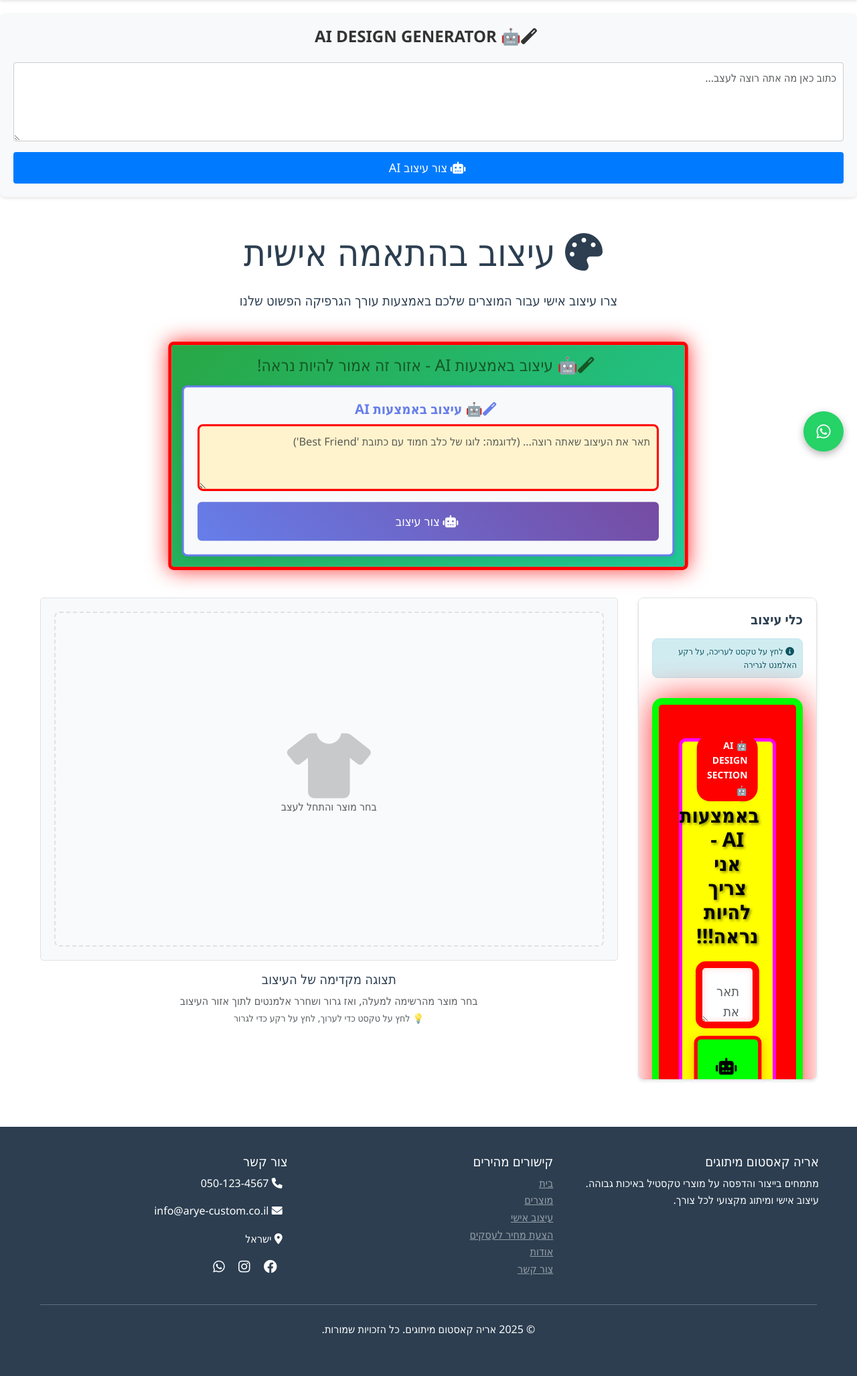
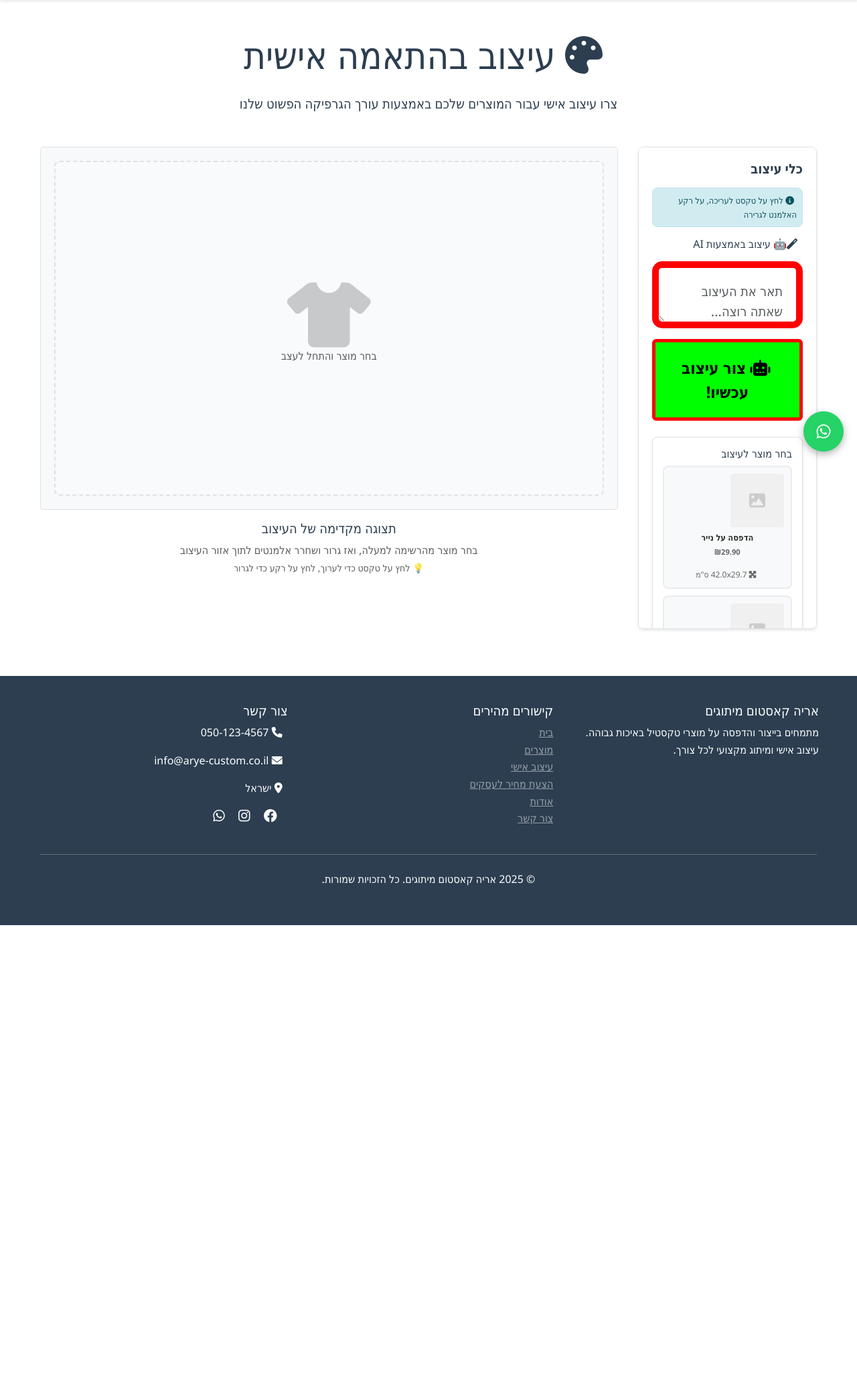
Before and after one commit to levynchi/arie-custom-branding, a Django app: page /custom-design/ in a window 1280 px wide. Shown: the part 106-2160 px from the top of the page at 67% size. After the commit the page ends 1487 px from the top, so only its background shows below. Run offline with Django 5.2, Linux system fonts and the light colour scheme; data comes from the database, SQL or seed files in the repository; both versions use the stored data as it was after the commit; some libraries are stand-ins or nearby versions.

Commit message:
Added print dimensions to products and updated AI design generation with specific requirements

```diff
--- a/main/models.py
+++ b/main/models.py
@@ -42,6 +42,10 @@ class Product(models.Model):
     is_active = models.BooleanField(default=True, verbose_name='פעיל')
     is_featured = models.BooleanField(default=False, verbose_name='מוצר מומלץ')
     stock_quantity = models.IntegerField(default=0, verbose_name='כמות במלאי')
+    # מידות הדפסה מקסימליות (בסנטימטרים)
+    max_print_width = models.FloatField(null=True, blank=True, verbose_name='רוחב הדפסה מקסימלי (ס"מ)')
+    max_print_height = models.FloatField(null=True, blank=True, verbose_name='גובה הדפסה מקסימלי (ס"מ)')
+    can_print = models.BooleanField(default=True, verbose_name='ניתן להדפסה')
     created_at = models.DateTimeField(auto_now_add=True)
     updated_at = models.DateTimeField(auto_now=True)
 
--- a/main/static/main/js/custom_design.js
+++ b/main/static/main/js/custom_design.js
@@ -22,6 +22,13 @@ function selectProduct(productElement) {
     const productImage = productElement.dataset.productImage;
     selectedProduct = { id: productId, image: productImage };
 
+    // Get print dimensions if available
+    const printSizeElement = productElement.querySelector('.product-print-size');
+    let printDimensions = null;
+    if (printSizeElement) {
+        printDimensions = printSizeElement.textContent.trim();
+    }
+
     // Update canvas background
     const canvas = document.getElementById('designCanvas');
     const placeholderText = document.getElementById('placeholderText');
@@ -40,6 +47,17 @@ function selectProduct(productElement) {
             <p>נבחר מוצר: ${productElement.querySelector('.product-name').textContent}</p>
             <p style="font-size: 0.9em; color: #666;">התחל לעצב על המוצר</p>
         `;
+    }
+
+    // Update print dimensions display
+    const printDimensionsDiv = document.getElementById('printDimensions');
+    const printDimensionsText = document.getElementById('printDimensionsText');
+
+    if (printDimensions) {
+        printDimensionsText.textContent = printDimensions;
+        printDimensionsDiv.style.display = 'block';
+    } else {
+        printDimensionsDiv.style.display = 'none';
     }
 }
 
--- a/main/templates/main/custom_design.html
+++ b/main/templates/main/custom_design.html
@@ -8,16 +8,6 @@
 {% endblock %}
 
 {% block content %}
-<!-- SUPER SIMPLE AI SECTION AT THE TOP -->
-<div class="ai-design-generator">
-    <h1 class="text-center mb-4">
-        <i class="fas fa-magic me-2"></i>🤖 AI DESIGN GENERATOR
-    </h1>
-    <textarea id="aiDesignPromptSimple" class="form-control mb-3" rows="4" placeholder="כתוב כאן מה אתה רוצה לעצב..."></textarea>
-    <button class="btn btn-primary w-100" onclick="generateAIDesign()">
-        <i class="fas fa-robot me-1"></i> צור עיצוב AI
-    </button>
-</div>
 
 <div class="container my-5" data-save-url="{% url 'main:save_design' %}">
     <div class="row">
@@ -29,31 +19,6 @@
             <p class="lead text-center mb-5">
                 צרו עיצוב אישי עבור המוצרים שלכם באמצעות עורך הגרפיקה הפשוט שלנו
             </p>
-
-            <!-- AI Design Generator Test -->
-            <div class="row justify-content-center mb-4">
-                <div class="col-md-8">
-                    <div class="alert alert-success text-center" style="border: 5px solid #28a745; background: #d4edda; font-size: 18px; font-weight: bold;">
-                        <h4 style="color: #155724; margin-bottom: 15px;">
-                            <i class="fas fa-magic me-2"></i>🤖 עיצוב באמצעות AI - אזור זה אמור להיות נראה!
-                        </h4>
-                        <div class="card" style="border: 3px solid #667eea; background: #f8f9fa;">
-                            <div class="card-body">
-                                <h5 class="card-title text-center" style="color: #667eea;">
-                                    <i class="fas fa-magic me-2"></i>🤖 עיצוב באמצעות AI
-                                </h5>
-                                <textarea id="aiDesignPromptTop" class="form-control mb-3" rows="3"
-                                          placeholder="תאר את העיצוב שאתה רוצה... (לדוגמה: לוגו של כלב חמוד עם כתובת 'Best Friend')"
-                                          style="border: 3px solid #ff0000; border-radius: 8px; font-size: 16px; padding: 10px; background: #fff3cd;"></textarea>
-                                <button class="btn btn-primary w-100" onclick="generateAIDesign()"
-                                        style="background: linear-gradient(45deg, #667eea, #764ba2); border: none; padding: 15px; font-size: 18px;">
-                                    <i class="fas fa-robot me-1"></i> צור עיצוב
-                                </button>
-                            </div>
-                        </div>
-                    </div>
-                </div>
-            </div>
         </div>
     </div>
 
@@ -67,44 +32,11 @@
                     לחץ על טקסט לעריכה, על רקע האלמנט לגרירה
                 </div>
 
-                <!-- AI Design Generator - SUPER VISIBLE -->
-                <div class="mb-4" style="
-                    background: #FF0000 !important;
-                    padding: 30px !important;
-                    border-radius: 15px !important;
-                    border: 10px solid #00FF00 !important;
-                    box-shadow: 0 0 50px rgba(255, 0, 0, 0.8) !important;
-                    margin: 30px 0 !important;
-                    position: relative !important;
-                    z-index: 9999 !important;
-                    display: block !important;
-                    visibility: visible !important;
-                    opacity: 1 !important;
-                    height: auto !important;
-                    width: 100% !important;
-                    min-height: 200px !important;
-                ">
-                    <div class="ai-design-section" style="
-                        background: #FFFF00 !important;
-                        padding: 20px !important;
-                        border: 5px solid #FF00FF !important;
-                        border-radius: 10px !important;
-                        display: block !important;
-                        visibility: visible !important;
-                        opacity: 1 !important;
-                    ">
-                        <h1 style="
-                            color: #000000 !important;
-                            font-weight: bold !important;
-                            margin-bottom: 20px !important;
-                            font-size: 30px !important;
-                            text-align: center !important;
-                            display: block !important;
-                            visibility: visible !important;
-                            opacity: 1 !important;
-                        ">
-                            <i class="fas fa-magic me-2"></i>🤖 עיצוב באמצעות AI - אני צריך להיות נראה!!!
-                        </h1>
+                <!-- AI Design Generator -->
+                <div class="mb-4">
+                    <h6 class="mb-3">
+                        <i class="fas fa-magic me-2"></i>🤖 עיצוב באמצעות AI
+                    </h6>
                     <textarea id="aiDesignPrompt" class="form-control mb-3" rows="5"
                               placeholder="תאר את העיצוב שאתה רוצה... (לדוגמה: לוגו של כלב חמוד עם כתובת 'Best Friend')"
                               style="
@@ -145,7 +77,6 @@
                         <span>יוצר עיצוב...</span>
                     </div>
                 </div>
-                </div>
 
                 <!-- Product Selection -->
                 <div class="product-selection mb-3">
@@ -162,6 +93,12 @@
                             {% endif %}
                             <div class="product-name">{{ product.name }}</div>
                             <div class="product-price">₪{{ product.price }}</div>
+                            {% if product.can_print and product.max_print_width and product.max_print_height %}
+                            <div class="product-print-size" style="font-size: 0.75em; color: #666; margin-top: 2px;">
+                                <i class="fas fa-expand-arrows-alt me-1"></i>
+                                {{ product.max_print_width }}x{{ product.max_print_height }} ס"מ
+                            </div>
+                            {% endif %}
                         </div>
                         {% endfor %}
                     </div>
@@ -261,6 +198,10 @@
                     בחר מוצר מהרשימה למעלה, ואז גרור ושחרר אלמנטים לתוך אזור העיצוב<br>
                     <small>💡 לחץ על טקסט כדי לערוך, לחץ על רקע כדי לגרור</small>
                 </p>
+                <div id="printDimensions" class="alert alert-info" style="display: none;">
+                    <i class="fas fa-info-circle me-2"></i>
+                    <strong>מידות הדפסה מקסימליות:</strong> <span id="printDimensionsText"></span>
+                </div>
             </div>
         </div>
     </div>
--- a/main/views.py
+++ b/main/views.py
@@ -11,8 +11,12 @@ import json
 import requests
 import base64
 import os
+import uuid
+from datetime import datetime
 from django.core.files.base import ContentFile
 from django.core.files.storage import default_storage
+from PIL import Image
+import io
 from datetime import datetime
 import uuid
 from .models import Category, Product, BusinessQuote, CustomDesign
@@ -252,18 +256,25 @@ def generate_ai_design(request):
 
             # Build enhanced prompt for the AI
             enhanced_prompt = f"""
-            Create a high-quality graphic design for printing on a {product_name}.
-            Design requirements: {prompt}
+            Create a high-quality graphic design element only (NOT the product itself) based on: {prompt}
 
-            Style guidelines:
-            - High contrast and clear visibility
-            - Suitable for textile printing
-            - Professional and appealing design
-            - No background (transparent or white)
-            - Clear, sharp details
-            - Optimized for screen printing or digital printing
+            IMPORTANT REQUIREMENTS:
+            1. Create ONLY the graphic/design element - DO NOT include the product (bag, hat, shirt, etc.)
+            2. If user mentions a product (bag, hat, shirt, etc.), create only the graphic that would go ON that product
+            3. Maximum dimensions: 396.8 pixels width x 453.5 pixels height
+            4. PNG format with transparent background (no background at all)
+            5. Ultra-high quality and sharp details for printing
+            6. High contrast design suitable for textile printing
+            7. Professional and clean design
+            8. Vector-style or high-resolution graphic suitable for screen printing
 
-            Create a design that would look great on a {product_name}.
+            Examples:
+            - If user says "logo for a bag" → create only the logo graphic, not the bag
+            - If user says "design for a hat" → create only the design graphic, not the hat
+            - If user says "text for a shirt" → create only the text graphic, not the shirt
+
+            Create a standalone graphic design element that can be printed on any product.
+            Focus on the graphic content only, with transparent background, optimized for printing.
             """
 
             # Generate image using OpenAI DALL-E API
@@ -285,8 +296,8 @@ def generate_ai_design(request):
                     'model': 'dall-e-3',
                     'prompt': enhanced_prompt,
                     'n': 1,
-                    'size': '1024x1024',
-                    'quality': 'standard',
+                    'size': '1024x1024',  # OpenAI supports: 1024x1024, 1792x1024, 1024x1792
+                    'quality': 'hd',      # Changed to 'hd' for higher quality
                     'response_format': 'url'
                 }
 
@@ -304,21 +315,49 @@ def generate_ai_design(request):
                     # Download the generated image
                     image_response = requests.get(image_url, timeout=30)
                     if image_response.status_code == 200:
-                        # Create unique filename
-                        filename = f"ai_design_{uuid.uuid4().hex}_{datetime.now().strftime('%Y%m%d_%H%M%S')}.png"
+                        # Process the image to resize it to the required dimensions
+                        try:
+                            # Open the image with PIL
+                            image = Image.open(io.BytesIO(image_response.content))
 
-                        # Save to media directory
-                        file_path = os.path.join('ai_designs', filename)
-                        saved_path = default_storage.save(file_path, ContentFile(image_response.content))
+                            # Convert to RGBA to ensure transparency support
+                            if image.mode != 'RGBA':
+                                image = image.convert('RGBA')
 
-                        # Get full URL
-                        full_url = request.build_absolute_uri(default_storage.url(saved_path))
+                            # Resize to the specified dimensions (396.8 x 453.5 pixels)
+                            # Round to nearest integer pixels
+                            target_size = (397, 454)  # Rounded from 396.8 x 453.5
 
-                        return JsonResponse({
-                            'success': True,
-                            'image_url': full_url,
-                            'filename': filename
-                        })
+                            # Resize with high quality resampling
+                            image = image.resize(target_size, Image.Resampling.LANCZOS)
+
+                            # Save the processed image to a BytesIO buffer
+                            output_buffer = io.BytesIO()
+                            image.save(output_buffer, format='PNG', optimize=True, quality=100)
+                            output_buffer.seek(0)
+
+                            # Create unique filename
+                            filename = f"ai_design_{uuid.uuid4().hex}_{datetime.now().strftime('%Y%m%d_%H%M%S')}.png"
+
+                            # Save to media directory
+                            file_path = os.path.join('ai_designs', filename)
+                            saved_path = default_storage.save(file_path, ContentFile(output_buffer.getvalue()))
+
+                            # Get full URL
+                            full_url = request.build_absolute_uri(default_storage.url(saved_path))
+
+                            return JsonResponse({
+                                'success': True,
+                                'image_url': full_url,
+                                'filename': filename,
+                                'dimensions': f'{target_size[0]}x{target_size[1]} pixels'
+                            })
+
+                        except Exception as img_error:
+                            return JsonResponse({
+                                'success': False,
+                                'error': f'Image processing error: {str(img_error)}'
+                            })
                     else:
                         return JsonResponse({
                             'success': False,
```
Also changed, not shown: create_sample_products.py (+52 -12 lines), main/admin.py (+22 -3 lines), main/templates/main/products.html (+11 -0 lines), db.sqlite3, main/migrations/0003_product_can_print_product_max_print_height_and_more.py (added), media/ai_designs/ai_design_0024eb782b8d4d14b9bf756bee1a9f15_20250716_160602.png (added), media/ai_designs/ai_design_6a4d2778078e479b988f07859e3ee920_20250716_160756.png (added), media/ai_designs/ai_design_7e51e17eaa35463cb888edf931016fc8_20250716_191725.png (added), media/ai_designs/ai_design_98b13db8e0074cb6aa2c24f7a50e8496_20250716_171905.png (added), media/ai_designs/ai_design_ae37f0058c2a45c5b7de9d9520a5da9d_20250716_161811.png (added). Lines whose indentation alone changed are shown as unchanged.
